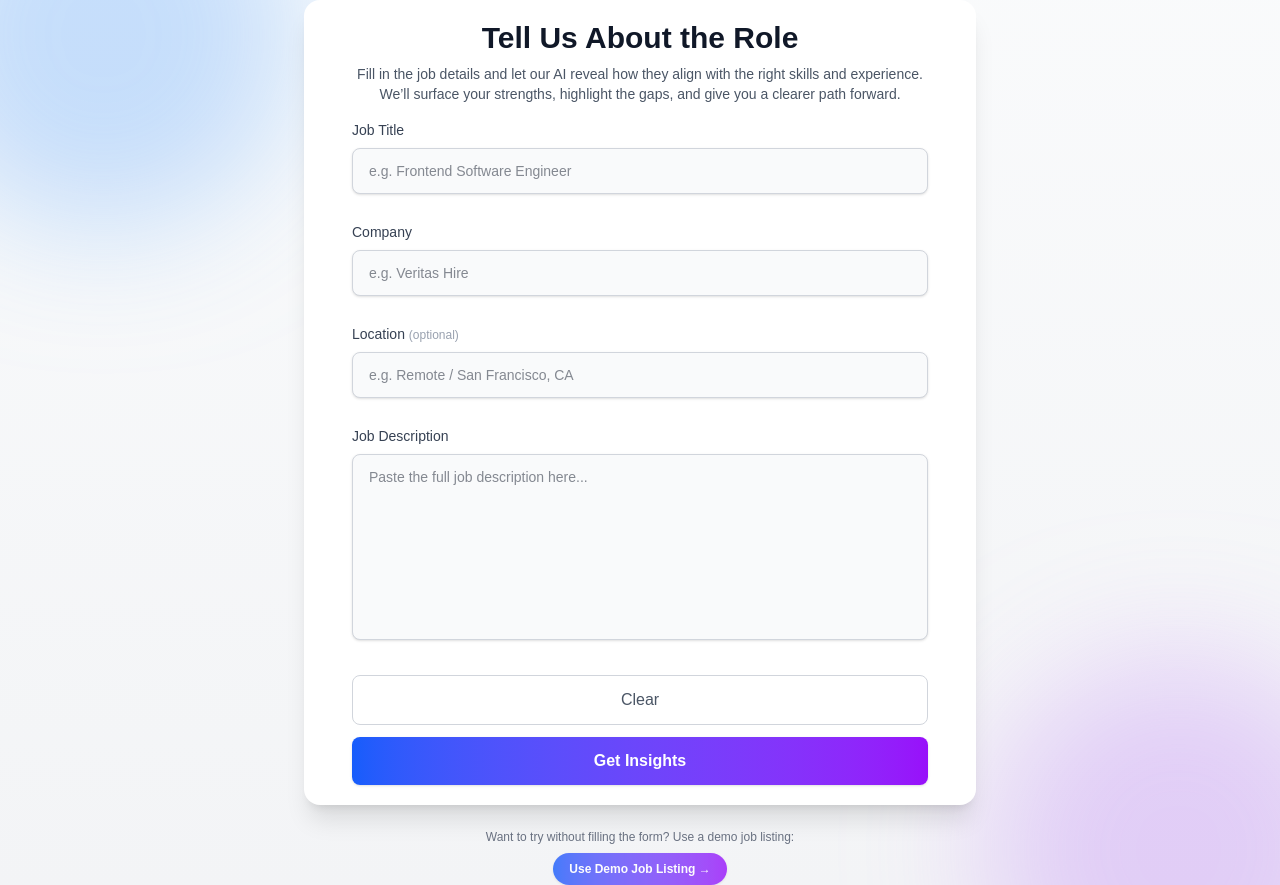
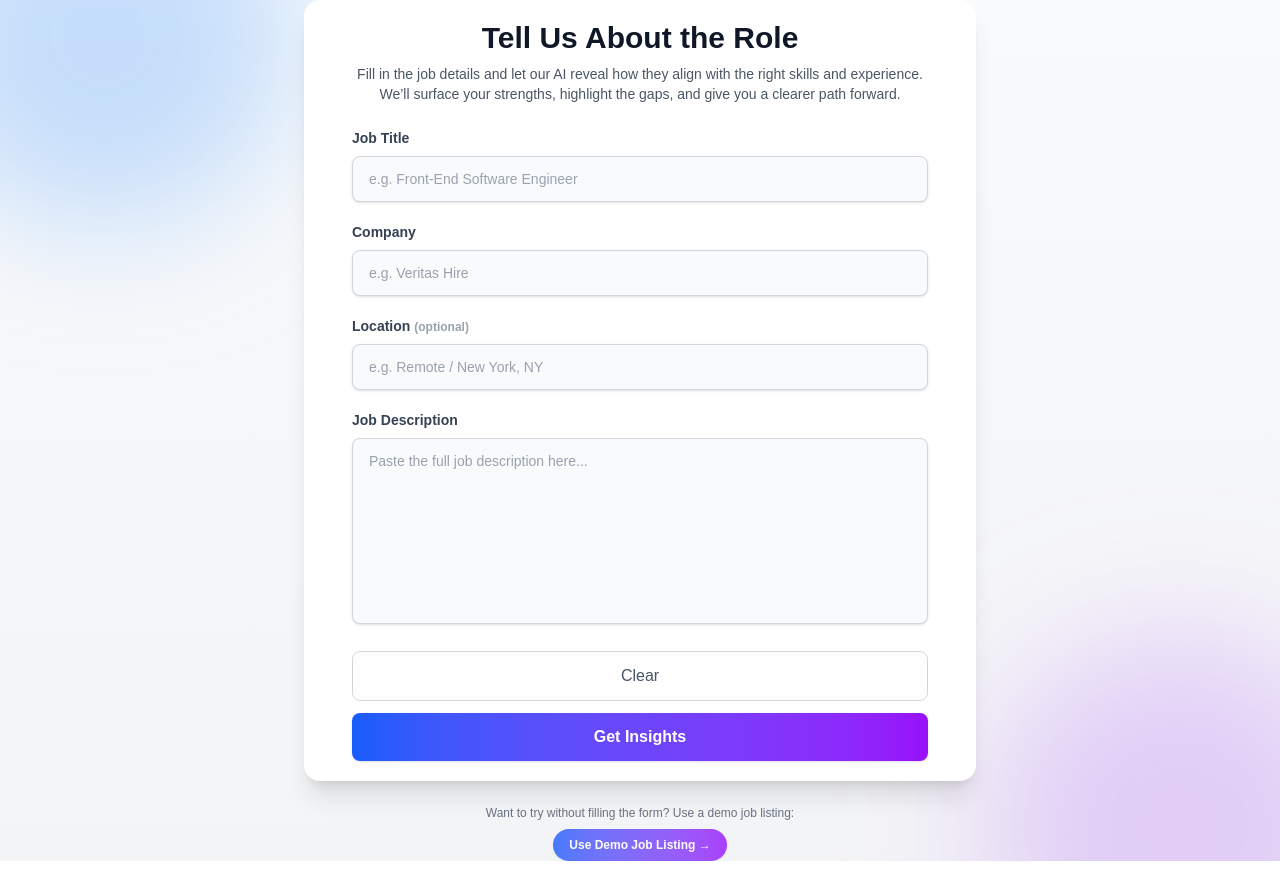
Before and after one commit to ellisPae/veritas-hire, a Next.js app in the folder frontend/: page /job-listing in a window 1280 px wide. After the commit the page ends 861 px from the top, so only its background shows below. Built offline with nearby package versions, Linux system fonts and the light colour scheme.

Commit message:
style(job-form, insights): refine form styling and unify score color logic across components

```diff
--- a/frontend/src/app/job-listing/page.tsx
+++ b/frontend/src/app/job-listing/page.tsx
@@ -80,7 +80,7 @@ const JobListingPage = () => {
           <h1 className="text-3xl font-bold text-gray-900 dark:text-white">
             Tell Us About the Role
           </h1>
-          <p className="mt-2 text-gray-600 dark:text-gray-400 text-sm">
+          <p className="mt-2 text-gray-600 dark:text-gray-900 text-sm">
             Fill in the job details and let our AI reveal how they align with
             the right skills and experience.
             <br />
--- a/frontend/src/components/AnalysisResults.tsx
+++ b/frontend/src/components/AnalysisResults.tsx
@@ -5,6 +5,7 @@ import { motion, AnimatePresence } from "framer-motion";
 import { CheckCircle, XCircle, Lightbulb } from "lucide-react";
 import { AnalysisResultsProps, InsightType } from "@/types/analysis";
 import InsightModal from "./InsightModal";
+import { getScoreColor } from "@/utils/scoreColorHelpers";
 
 const containerVariants = {
   hidden: { opacity: 0 },
@@ -194,12 +195,6 @@ const MatchCard: React.FC<{
   score: number;
   onClick: () => void;
 }> = ({ label, score, onClick }) => {
-  const getTextColor = (value: number) => {
-    if (value >= 80) return "text-green-600";
-    if (value >= 60) return "text-amber-400";
-    return "text-red-600";
-  };
-
   return (
     <motion.div
       variants={itemVariants}
@@ -212,7 +207,7 @@ const MatchCard: React.FC<{
       <h3 className="font-bold text-gray-900 dark:text-white text-lg">
         {label}
       </h3>
-      <p className={`mt-3 text-3xl font-bold ${getTextColor(score)}`}>
+      <p className={`mt-3 text-3xl font-bold ${getScoreColor(score)}`}>
         {score}%
       </p>
     </motion.div>
--- a/frontend/src/components/InsightModal.tsx
+++ b/frontend/src/components/InsightModal.tsx
@@ -2,6 +2,7 @@
 
 import { motion, AnimatePresence } from "framer-motion";
 import { InsightModalProps } from "@/types/analysis";
+import { getScoreColor } from "@/utils/scoreColorHelpers";
 
 const InsightModal = ({ type, score, insight, onClose }: InsightModalProps) => {
   const renderNarrative = (text: string) => (
@@ -45,7 +46,9 @@ const InsightModal = ({ type, score, insight, onClose }: InsightModalProps) => {
               ? "Experience Match"
               : "Growth Potential"}
           </h3>
-          <p className="text-3xl font-extrabold text-blue-600 mb-4">{score}%</p>
+          <p className={`text-3xl font-extrabold ${getScoreColor(score)} mb-4`}>
+            {score}%
+          </p>
 
           {/* Handle both string and object */}
           {typeof insight === "string" ? (
--- a/frontend/src/components/JobListingForm.tsx
+++ b/frontend/src/components/JobListingForm.tsx
@@ -66,12 +66,12 @@ const JobListingForm = ({ onSubmit }: JobListingFormProps) => {
   };
 
   return (
-    <form onSubmit={handleSubmit} className="space-y-7 max-w-xl mx-auto">
+    <form onSubmit={handleSubmit} className="space-y-5 max-w-xl mx-auto">
       {/* Job Title */}
-      <div>
+      <div className="mt-6">
         <label
           htmlFor="title"
-          className="block text-sm font-medium text-gray-700 dark:text-gray-300"
+          className="block text-sm font-semibold text-gray-700 dark:text-gray-300"
         >
           Job Title
         </label>
@@ -81,11 +81,11 @@ const JobListingForm = ({ onSubmit }: JobListingFormProps) => {
           type="text"
           value={form.title || ""}
           onChange={handleChange}
-          placeholder="e.g. Frontend Software Engineer"
+          placeholder="e.g. Front-End Software Engineer"
           className="mt-2 w-full rounded-lg border border-gray-300 dark:border-gray-700
-                     bg-gray-50 dark:bg-gray-800 px-4 py-3 text-sm text-gray-900 dark:text-white
+                     bg-gray-50 dark:bg-gray-800 px-4 py-3 text-gray-900 dark:text-white placeholder-gray-400
                      shadow-sm focus:border-blue-500 focus:ring focus:ring-blue-200
-                     dark:focus:ring-blue-700 transition"
+                     dark:focus:ring-blue-700 transition text-sm"
         />
       </div>
 
@@ -93,7 +93,7 @@ const JobListingForm = ({ onSubmit }: JobListingFormProps) => {
       <div>
         <label
           htmlFor="company"
-          className="block text-sm font-medium text-gray-700 dark:text-gray-300"
+          className="block text-sm font-semibold text-gray-700 dark:text-gray-300"
         >
           Company
         </label>
@@ -105,9 +105,9 @@ const JobListingForm = ({ onSubmit }: JobListingFormProps) => {
           onChange={handleChange}
           placeholder="e.g. Veritas Hire"
           className="mt-2 w-full rounded-lg border border-gray-300 dark:border-gray-700
-                     bg-gray-50 dark:bg-gray-800 px-4 py-3 text-sm text-gray-900 dark:text-white
+                     bg-gray-50 dark:bg-gray-800 px-4 py-3 text-gray-900 dark:text-white placeholder-gray-400
                      shadow-sm focus:border-blue-500 focus:ring focus:ring-blue-200
-                     dark:focus:ring-blue-700 transition"
+                     dark:focus:ring-blue-700 transition text-sm"
         />
       </div>
 
@@ -115,7 +115,7 @@ const JobListingForm = ({ onSubmit }: JobListingFormProps) => {
       <div>
         <label
           htmlFor="location"
-          className="block text-sm font-medium text-gray-700 dark:text-gray-300"
+          className="block text-sm font-semibold text-gray-700 dark:text-gray-300"
         >
           Location <span className="text-xs text-gray-400">(optional)</span>
         </label>
@@ -125,11 +125,11 @@ const JobListingForm = ({ onSubmit }: JobListingFormProps) => {
           type="text"
           value={form.location || ""}
           onChange={handleChange}
-          placeholder="e.g. Remote / San Francisco, CA"
+          placeholder="e.g. Remote / New York, NY"
           className="mt-2 w-full rounded-lg border border-gray-300 dark:border-gray-700
-                     bg-gray-50 dark:bg-gray-800 px-4 py-3 text-sm text-gray-900 dark:text-white
+                     bg-gray-50 dark:bg-gray-800 px-4 py-3 text-gray-900 dark:text-white placeholder-gray-400
                      shadow-sm focus:border-blue-500 focus:ring focus:ring-blue-200
-                     dark:focus:ring-blue-700 transition"
+                     dark:focus:ring-blue-700 transition text-sm"
         />
       </div>
 
@@ -137,7 +137,7 @@ const JobListingForm = ({ onSubmit }: JobListingFormProps) => {
       <div>
         <label
           htmlFor="description"
-          className="block text-sm font-medium text-gray-700 dark:text-gray-300"
+          className="block text-sm font-semibold text-gray-700 dark:text-gray-300"
         >
           Job Description
         </label>
@@ -149,9 +149,9 @@ const JobListingForm = ({ onSubmit }: JobListingFormProps) => {
           placeholder="Paste the full job description here..."
           rows={8}
           className="mt-2 w-full rounded-lg border border-gray-300 dark:border-gray-700
-                     bg-gray-50 dark:bg-gray-800 px-4 py-3 text-sm text-gray-900 dark:text-white
+                     bg-gray-50 dark:bg-gray-800 px-4 py-3 text-gray-900 dark:text-white placeholder-gray-400
                      shadow-sm focus:border-blue-500 focus:ring focus:ring-blue-200
-                     dark:focus:ring-blue-700 transition resize-none"
+                     dark:focus:ring-blue-700 transition resize-none text-sm"
         />
       </div>
 
--- /dev/null
+++ b/frontend/src/utils/scoreColorHelpers.ts
@@ -0,0 +1,5 @@
+export const getScoreColor = (value: number) => {
+  if (value >= 80) return "text-green-600";
+  if (value >= 60) return "text-amber-400";
+  return "text-red-600";
+};
```
